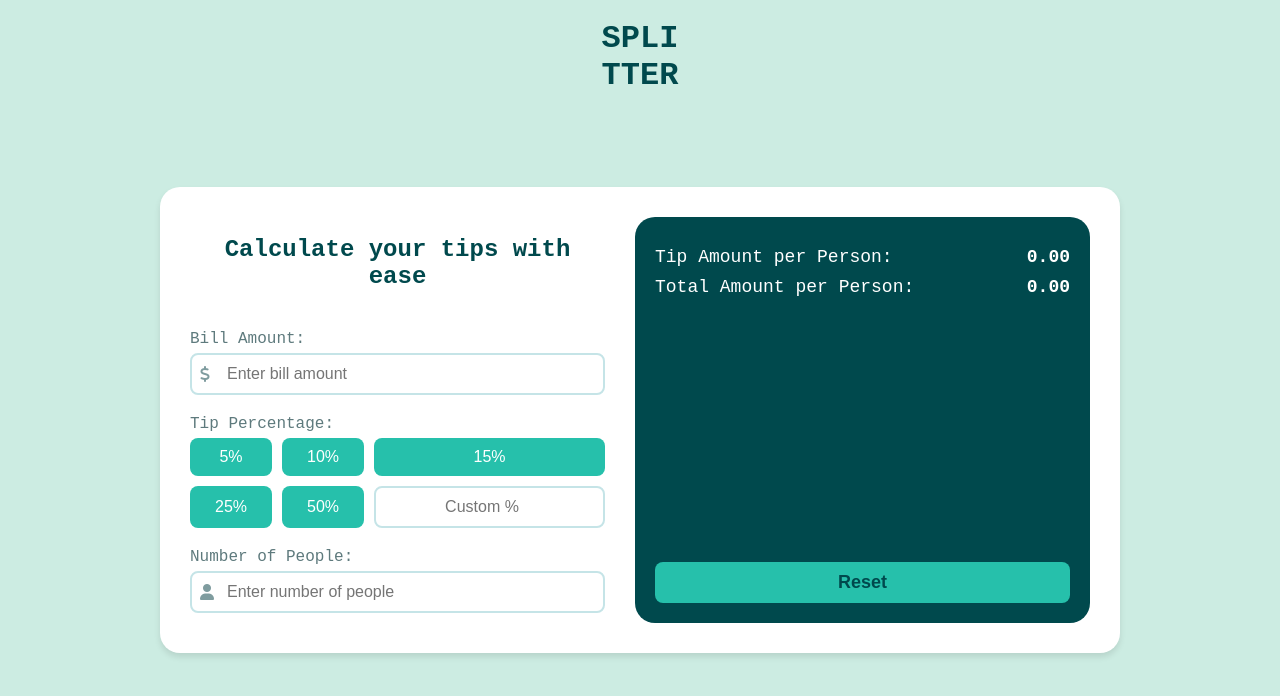
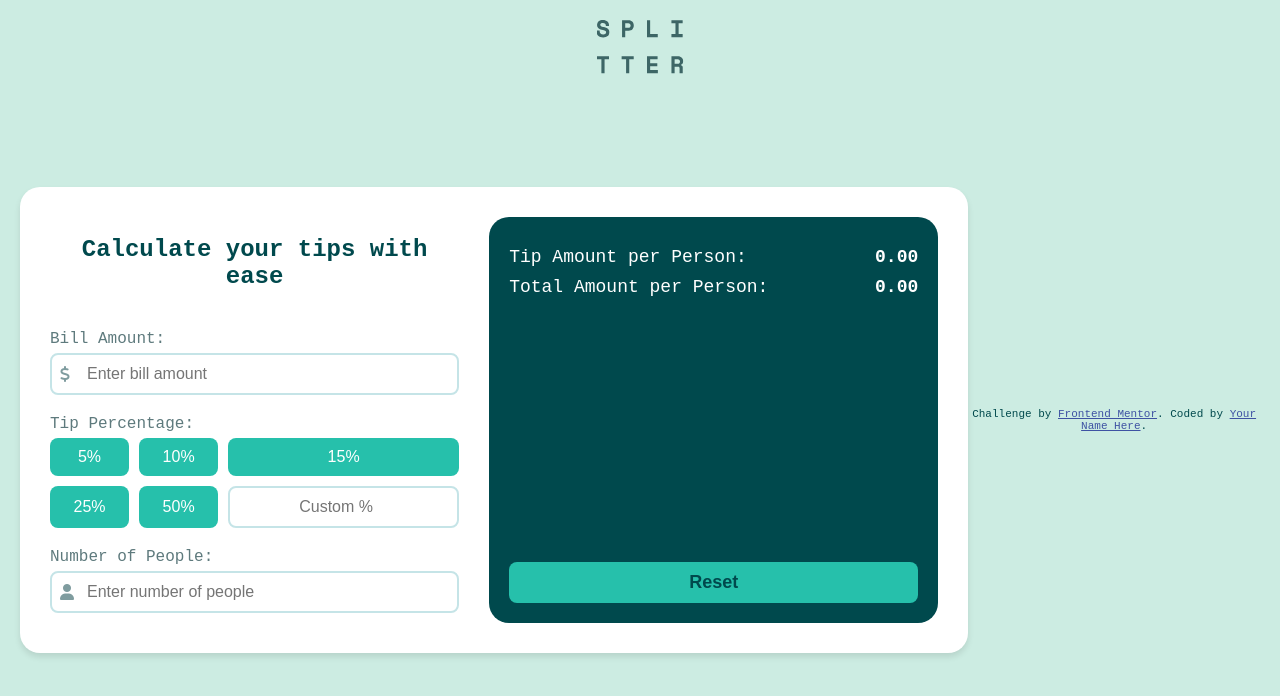
Before and after one commit to ameer112-746dgd/tip-calculator-app, a plain HTML site: page index.html in a window 1280 px wide. Drawn offline with Linux system fonts and the light colour scheme.

Commit message:
name added

```diff
--- a/index.html
+++ b/index.html
@@ -8,7 +8,9 @@
   <link href="styles.css" rel="stylesheet">
 </head>
 <body>
-  <h1>SPLI<br>TTER</h1>
+  <h1>
+    <img src="images/logo.svg" alt="SPLITTER Logo" class="logo-image">
+  </h1>
   <div class="calculator">
     <div class="left-column">
       <h2>Calculate your tips with ease</h2>
@@ -110,5 +112,9 @@
       });
     });
   </script>
+  <div class="attribution">
+    Challenge by <a href="https://www.frontendmentor.io?ref=challenge" target="_blank">Frontend Mentor</a>.
+    Coded by <a href="#">Your Name Here</a>.
+  </div>
 </body>
 </html>
--- a/styles.css
+++ b/styles.css
@@ -22,6 +22,8 @@ body {
     align-items: center;
     height: 100vh;
 }
+.attribution { font-size: 11px; text-align: center; }
+.attribution a { color: hsl(228, 45%, 44%); }
 
 h1 {
     position: absolute; /* Position it at the top of its container */
```
